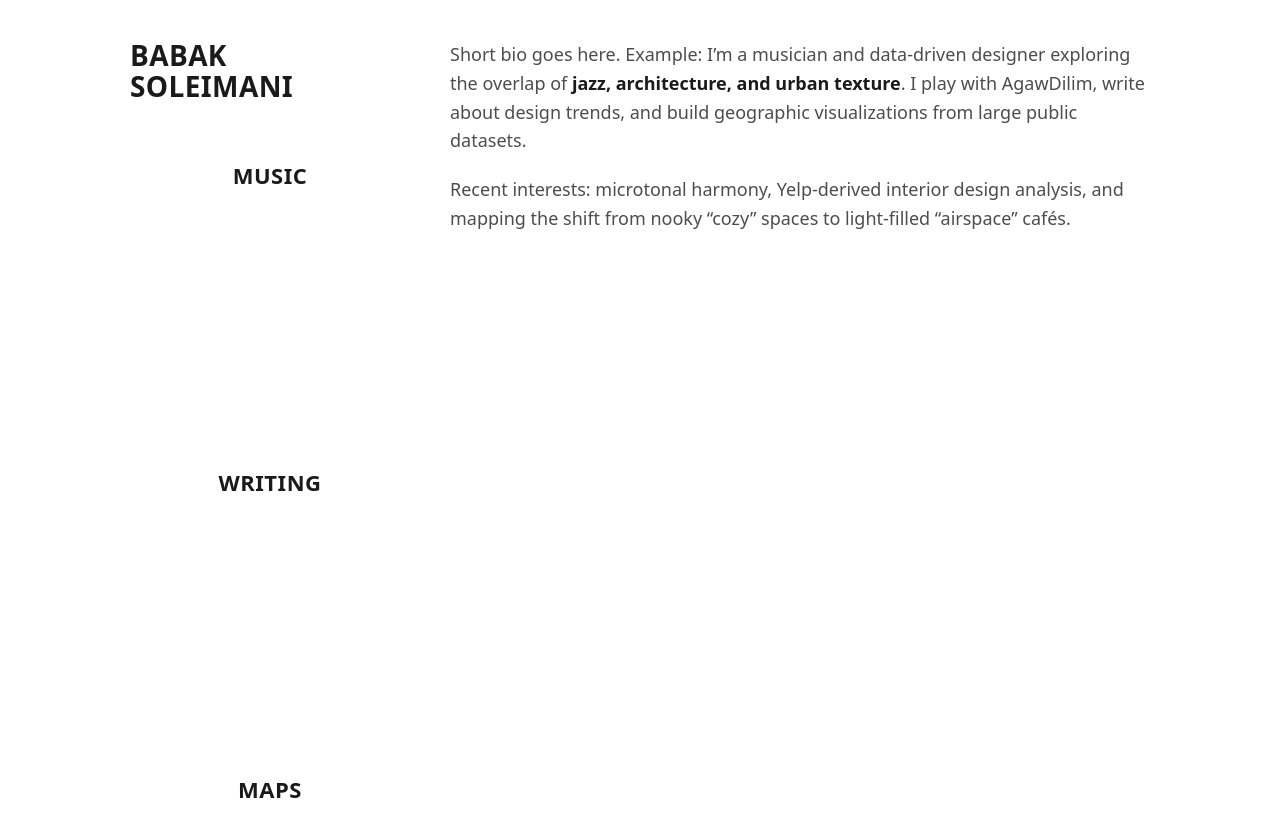
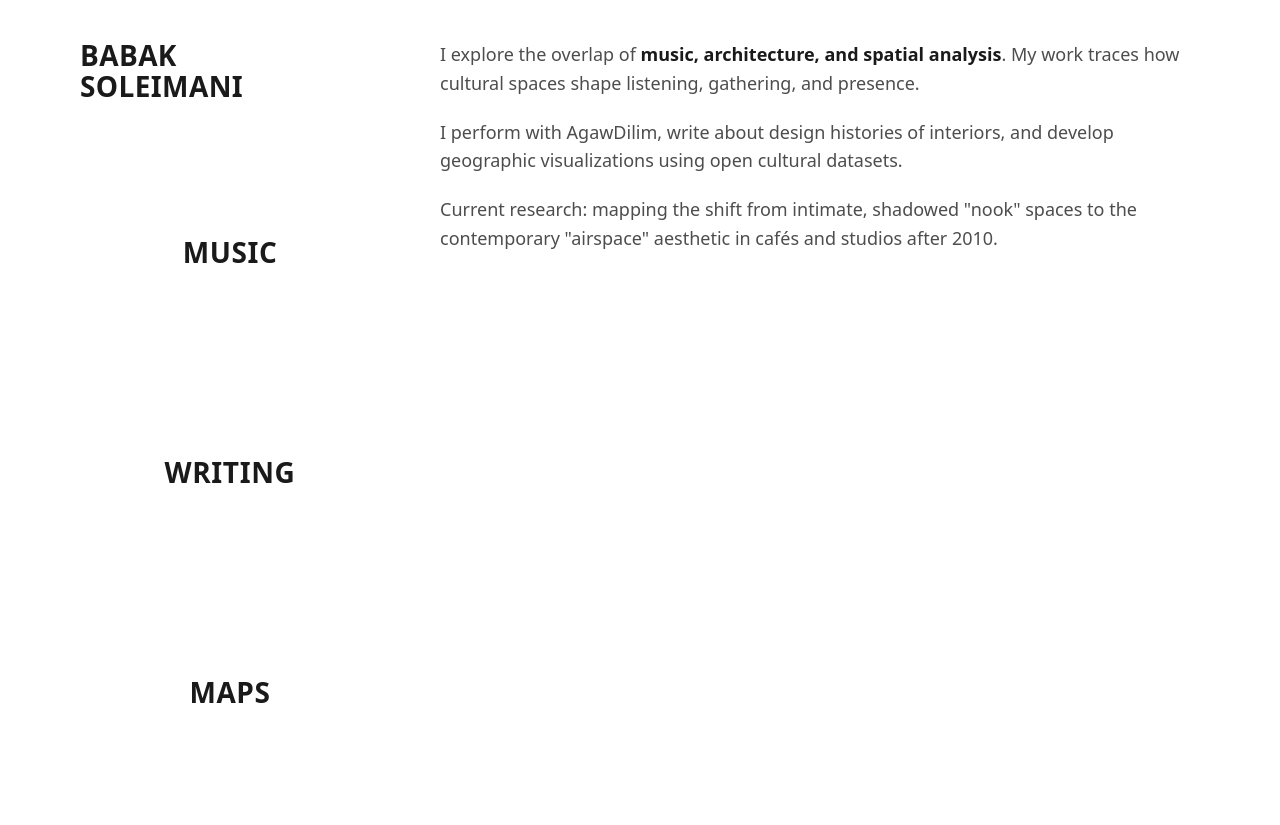
Before and after one commit to babak-soleimani/my-site, a plain HTML site: page index.html in a window 1280 px wide. Shown: the top 825 px of the page. Drawn offline with Linux system fonts and the light colour scheme.

Commit message:
Restyled Landing page

```diff
--- a/index.html
+++ b/index.html
@@ -8,34 +8,43 @@
   <link rel="stylesheet" href="styles.css" />
 </head>
 <body>
+
   <main class="container split">
-    <!-- Left: name + menu -->
+
+    <!-- Left Column -->
     <aside>
       <div class="name">BABAK<br/>SOLEIMANI</div>
-      <nav class="menu" aria-label="Primary">
-        <a class="btn primary" href="music.html">MUSIC</a>
+
+      <nav class="menu" aria-label="Main">
+        <a class="btn" href="music.html">MUSIC</a>
         <a class="btn" href="writing.html">WRITING</a>
         <a class="btn" href="maps.html">MAPS</a>
       </nav>
     </aside>
 
-    <!-- Right: about text -->
+    <!-- Right Column -->
     <section>
       <p class="lede">
-        Short bio goes here. Example: I’m a musician and data-driven designer exploring the overlap of
-        <strong>jazz, architecture, and urban texture</strong>. I play with AgawDilim, write about design trends,
-        and build geographic visualizations from large public datasets.
+        I explore the overlap of <strong>music, architecture, and spatial analysis</strong>.
+        My work traces how cultural spaces shape listening, gathering, and presence.
       </p>
       <p class="lede">
-        Recent interests: microtonal harmony, Yelp-derived interior design analysis, and mapping the
-        shift from nooky “cozy” spaces to light-filled “airspace” cafés.
+        I perform with AgawDilim, write about design histories of interiors, and develop
+        geographic visualizations using open cultural datasets.
+      </p>
+      <p class="lede">
+        Current research: mapping the shift from intimate, shadowed "nook" spaces to the
+        contemporary "airspace" aesthetic in cafés and studios after 2010.
       </p>
     </section>
+
   </main>
 
   <footer class="container">
     <small>© <span id="y"></span> Babak Soleimani</small>
   </footer>
-  <script>document.getElementById("y").textContent=new Date().getFullYear()</script>
+
+  <script>document.getElementById("y").textContent = new Date().getFullYear()</script>
+
 </body>
 </html>
--- a/styles.css
+++ b/styles.css
@@ -1,72 +1,88 @@
-/* Base */
-*{box-sizing:border-box;}
-html,body{margin:0;padding:0;}
-body{
-  font-family: system-ui,-apple-system,Segoe UI,Roboto,Arial;
-  background:#ffffff;
-  color:#1a1a1a;
+/* Reset / Base */
+* { box-sizing: border-box; }
+html, body { margin: 0; padding: 0; }
+body {
+  font-family: system-ui, -apple-system, Segoe UI, Roboto, Arial;
+  background: #ffffff;
+  color: #1a1a1a;
 }
 
 /* Layout */
-.container{
-  max-width:1100px;
-  margin:0 auto;
-  padding:40px;
-}
-.split{
-  display:grid;
-  grid-template-columns: 280px 1fr;
-  gap:40px;
-  min-height:100vh; /* ensures full screen height */
-}
-@media (max-width: 800px){
-  .split{grid-template-columns:1fr;}
+.container {
+  max-width: 1200px;
+  margin: 0 auto;
+  padding: 40px;
 }
 
-/* Name */
-.name{
-  font-weight:700;
-  letter-spacing:.4px;
-  line-height:1.1;
-  font-size:28px;
-  margin-bottom:40px;
+.split {
+  display: grid;
+  grid-template-columns: 300px 1fr;
+  gap: 60px;
+  min-height: 100vh;
 }
 
-/* Vertical menu that expands to fill screen */
-.menu{
-  display:flex;
-  flex-direction:column;
-  justify-content:space-between; /* spread buttons vertically */
-  height: calc(100vh - 120px);   /* ensures full height */
+@media (max-width: 800px) {
+  .split {
+    grid-template-columns: 1fr;
+  }
 }
 
-/* Buttons */
-.btn{
-  display:flex;
-  align-items:center;
-  justify-content:center;
-  padding:18px 20px;
-  border-radius:0;          /* no curves */
-  border:none;              /* remove border */
-  background:none;          /* plain text button */
-  font-size:22px;
-  font-weight:600;
-  letter-spacing:.5px;
-  color:#1a1a1a;
-  text-decoration:none;
-  transition:color .2s ease;
+/* Left Column */
+.name {
+  font-weight: 700;
+  letter-spacing: 0.4px;
+  line-height: 1.1;
+  font-size: 28px;
+  margin-bottom: 40px;
 }
 
-/* Hover state */
-.btn:hover{
-  color:#6b7280; /* subtle grey hover */
+/* Menu takes full height and splits into 3 equal large blocks */
+.menu {
+  display: grid;
+  grid-template-rows: 1fr 1fr 1fr;
+  height: calc(100vh - 140px); /* adjusts for header/breathing room */
 }
 
-/* Right side text */
-.lede{
-  margin:0 0 20px 0;
-  font-size:18px;
-  line-height:1.6;
-  color:#4d4d4d;
+/* Menu Buttons */
+.btn {
+  display: flex;
+  align-items: center;
+  justify-content: center;
+  text-decoration: none;
+
+  font-size: 28px;
+  font-weight: 700;
+  letter-spacing: 0.6px;
+
+  border: none;
+  background: none;
+  color: #1a1a1a;
+
+  transition: background 0.2s ease, color 0.2s ease;
 }
-.lede strong{color:#1a1a1a;}
+
+/* Hover / Interaction */
+.btn:hover {
+  background: #f2f2f2;
+  color: #444;
+}
+
+/* Right Column Text */
+.lede {
+  font-size: 18px;
+  line-height: 1.6;
+  color: #4d4d4d;
+  margin: 0 0 20px 0;
+}
+
+.lede strong {
+  color: #1a1a1a;
+}
+
+/* Footer */
+footer {
+  margin-top: 60px;
+  padding: 20px 0;
+  color: #888;
+  font-size: 14px;
+}
```
